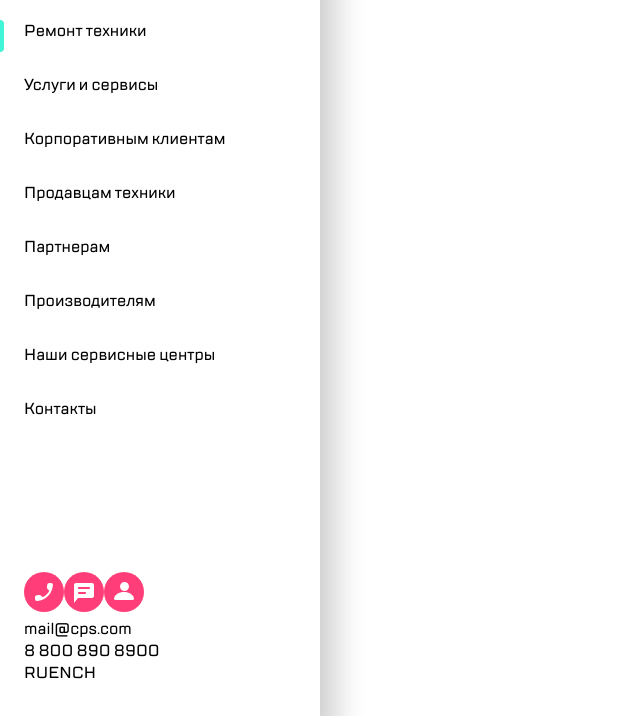
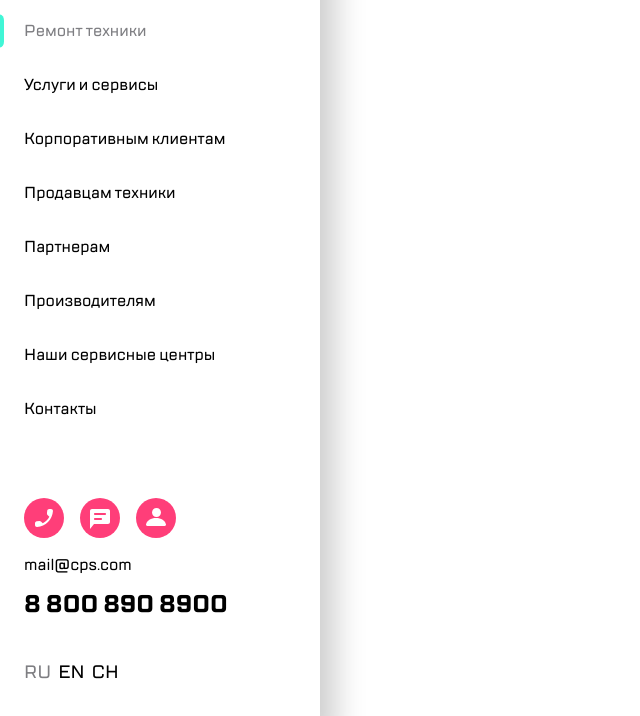
Before and after one commit to BFipe/KataAcademy-WebCore, a plain HTML site: page html/sidebar.html in a window 1280 px wide. Shown: the part 84-800 px from the top of the page, without its empty margins (0-640 px from the left). Drawn offline with Linux system fonts and the light colour scheme.

Commit message:
1.4 sidebar view done (no animations)

```diff
--- a/html/sidebar.html
+++ b/html/sidebar.html
@@ -13,7 +13,7 @@
     <div class="sidebar">
         <div class="sidebar-container">
             <div class="sidebar-header">
-                <div class="sidebar-header__button--close">
+                <button class="button sidebar-header__button--close">
                     <svg width="40" height="40" viewBox="0 0 40 40" fill="none" xmlns="http://www.w3.org/2000/svg">
                         <rect width="40" height="40" rx="20" fill="#FF3E79" />
                         <path fill-rule="evenodd" clip-rule="evenodd"
@@ -21,7 +21,7 @@
                             fill="white" />
                     </svg>
 
-                </div>
+                </button>
                 <div class="sidebar-header__logo">
                     <svg width="98" height="52" viewBox="0 0 98 52" fill="none" xmlns="http://www.w3.org/2000/svg">
                         <path fill-rule="evenodd" clip-rule="evenodd"
@@ -50,7 +50,7 @@
                             stroke="#80949F" stroke-width="0.5" />
                     </svg>
                 </div>
-                <div class="sidebar-header__button--search">
+                <button class="button sidebar-header__button--search">
                     <svg width="40" height="40" viewBox="0 0 40 40" fill="none" xmlns="http://www.w3.org/2000/svg">
                         <rect width="40" height="40" rx="20" fill="#FF3E79" />
                         <path fill-rule="evenodd" clip-rule="evenodd"
@@ -58,23 +58,23 @@
                             fill="white" />
                     </svg>
 
-                </div>
+                </button>
             </div>
 
             <div class="sidebar-services">
-                <div class="sidebar-services__service sidebar-services__service--active">Ремонт техники</div>
-                <div class="sidebar-services__service">Услуги и сервисы</div>
-                <div class="sidebar-services__service">Корпоративным клиентам</div>
-                <div class="sidebar-services__service">Продавцам техники</div>
-                <div class="sidebar-services__service">Партнерам</div>
-                <div class="sidebar-services__service">Производителям</div>
-                <div class="sidebar-services__service">Наши сервисные центры</div>
-                <div class="sidebar-services__service">Контакты</div>
+                <button class="text-button sidebar-services__service sidebar-services__service--active">Ремонт техники</button>
+                <button class="text-button sidebar-services__service">Услуги и сервисы</button>
+                <button class="text-button sidebar-services__service">Корпоративным клиентам</button>
+                <button class="text-button sidebar-services__service">Продавцам техники</button>
+                <button class="text-button sidebar-services__service">Партнерам</button>
+                <button class="text-button sidebar-services__service">Производителям</button>
+                <button class="text-button sidebar-services__service">Наши сервисные центры</button>
+                <button class="text-button sidebar-services__service">Контакты</button>
             </div>
 
             <div class="sidebar-footer">
                 <div class="sidebar-footer__buttons footer-buttons">
-                    <div class="footer-buttons__button">
+                    <button class="button footer-buttons__button">
                         <svg width="40" height="40" viewBox="0 0 40 40" fill="none" xmlns="http://www.w3.org/2000/svg">
                             <rect width="40" height="40" rx="20" fill="#FF3E79" />
                             <path fill-rule="evenodd" clip-rule="evenodd"
@@ -82,8 +82,8 @@
                                 fill="white" />
                         </svg>
 
-                    </div>
-                    <div class="footer-buttons__button">
+                    </button>
+                    <button class="button footer-buttons__button">
                         <svg width="40" height="40" viewBox="0 0 40 40" fill="none" xmlns="http://www.w3.org/2000/svg">
                             <rect width="40" height="40" rx="20" fill="#FF3E79" />
                             <path fill-rule="evenodd" clip-rule="evenodd"
@@ -99,8 +99,8 @@
                             </g>
                         </svg>
 
-                    </div>
-                    <div class="footer-buttons__button">
+                    </button>
+                    <button class="button footer-buttons__button">
                         <svg width="40" height="40" viewBox="0 0 40 40" fill="none" xmlns="http://www.w3.org/2000/svg">
                             <rect width="40" height="40" rx="20" fill="#FF3E79" />
                             <path
@@ -111,7 +111,7 @@
                                 fill="white" />
                         </svg>
 
-                    </div>
+                    </button>
                 </div>
 
                 <div class="sidebar-footer__email">mail@cps.com</div>
@@ -119,9 +119,9 @@
                 <div class="sidebar-footer__phone">8 800 890 8900</div>
 
                 <div class="sidebar-footer__languages footer-languages">
-                    <div class="footer-languages__language">RU</div>
-                    <div class="footer-languages__language">EN</div>
-                    <div class="footer-languages__language">CH</div>
+                    <button class="language-button footer-languages__language footer-languages__language--active">RU</button>
+                    <button class="language-button footer-languages__language">EN</button>
+                    <button class="language-button footer-languages__language">CH</button>
                 </div>
             </div>
         </div>
--- a/src/css/main-page.css
+++ b/src/css/main-page.css
@@ -63,7 +63,7 @@ body {
     transform: scale(0.9);
 }
 
-.button img {
+.button img{
     width: 40px;
     height: 40px;
 }
--- a/src/css/sidebar.css
+++ b/src/css/sidebar.css
@@ -26,6 +26,14 @@ body {
     padding: 0;
     background-color: #FFFFFF;
     font-family: "TTLakes", sans-serif;
+}
+
+button{
+    font-family: "TTLakes", sans-serif;
+    border: none;
+    background-color: #FFFFFF00;
+    text-decoration: none;
+    padding: 0;
 }
 
 .sidebar {
@@ -66,18 +74,26 @@ body {
 }
 
 .sidebar-services__service {
+    font-weight: normal;
     margin-bottom: 32px;
+    font-size: 16px;
 }
 
 .sidebar-services__service:last-child{
     margin-bottom: 6px;
 }
 
+.sidebar-services__service--active{
+    color: #7E7E82;
+}
+
+
 .sidebar-services__service--active::before{
     content: "";
     background-color: #41F6D6;
     width: 8px;
-    height: 32px;
+    height: 22px;
+    transform: scale(1, 1.5);
     position: absolute;
     left: -4px;
     border-radius: 4px;
@@ -93,19 +109,64 @@ body {
 }
 .footer-buttons {
     display: flex;
+    margin-bottom: 16px;
 }
 .footer-buttons__button {
+    margin-right: 16px;
+}
+
+.footer-buttons__button:last-child{
+    margin-right: 0;
 }
 
 .sidebar-footer__email {
-
+    margin-bottom: 12px;
 }
 .sidebar-footer__phone {
+    font-size: 24px;
+    font-weight: bold;
+    margin-bottom: 40px;
 }
 .sidebar-footer__languages {
 }
 .footer-languages {
     display: flex;
 }
+
 .footer-languages__language {
+    font-size: 18px;
+    margin-right: 7px;
 }
+
+.footer-languages__language:last-child{
+    margin-left: 0;
+}
+.footer-languages__language--active{
+    color: #7E7E82;
+}
+
+.text-button{
+    text-align: start;
+}
+
+.button{
+    width: 40px;
+    height: 40px;
+}
+
+.button:focus {
+    border-radius: 50%;
+    outline: 2px solid #431724;
+}
+
+.button:active {
+    transform: scale(0.9);
+}
+
+.button svg:hover {
+    cursor: pointer;
+}
+
+.button svg:hover rect {
+    fill: #a83b5b;
+}
```
